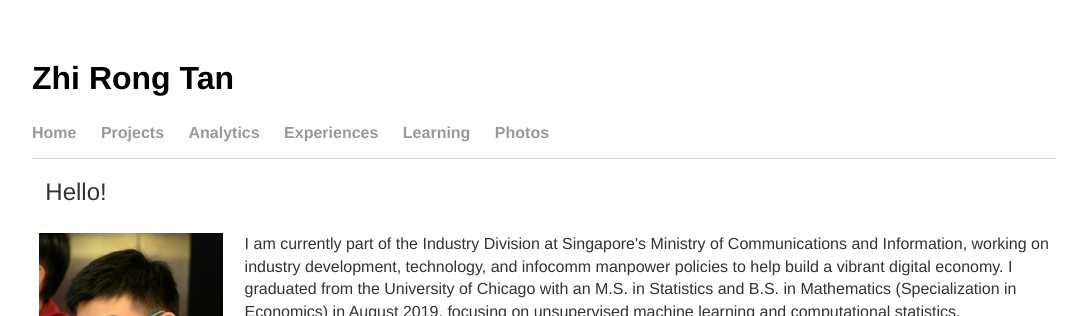
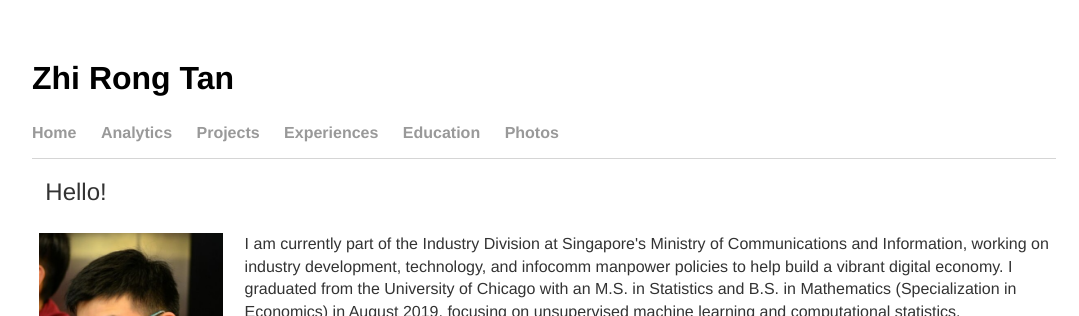
Before and after one commit to tanzhirong/tanzhirong.github.io, a Jekyll site: the page built from index.html, in a window 1280 px wide. Shown: the top 316 px of the page, without its empty margins (96-1175 px from the left). Built offline with Jekyll 4.4.1, drawn with Linux system fonts in a browser that asks for light colours.

Commit message:
Update default.html

```diff
--- a/_layouts/default.html
+++ b/_layouts/default.html
@@ -10,12 +10,12 @@
 			<h1>Zhi Rong Tan</h1>
 
 	    		<ul>
-	        		<li><a href="/">Home</a></li>
-				<li><a href="/projects">Projects</a></li>
-				<li><a href="/analytics">Analytics</a></li>
-				<li><a href="/Exp">Experiences</a></li>
-				<li><a href="/acad">Learning</a></li>
-	        		<li><a href="/photos">Photos</a></li>
+            <li><a href="/">Home</a></li>
+            <li><a href="/analytics">Analytics</a></li>
+            <li><a href="/projects">Projects</a></li>
+            <li><a href="/exp">Experiences</a></li>
+            <li><a href="/acad">Education</a></li>
+            <li><a target="_blank" href="https://tanzhirong.wixsite.com/photography">Photos</a></li>
 	    		</ul>
 			</nav>
 			<div class="container">
```
